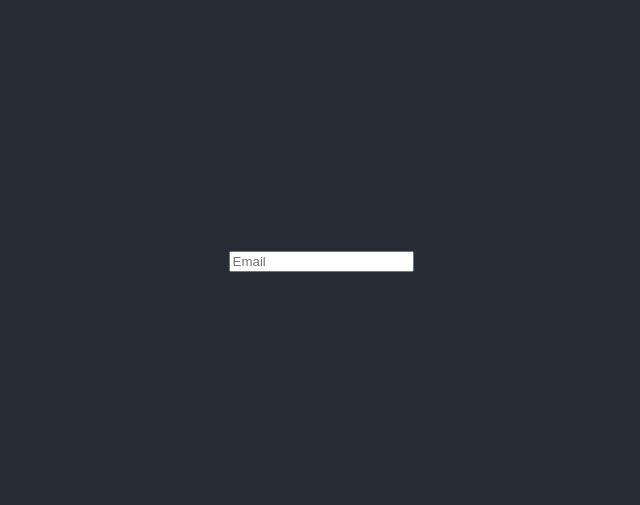
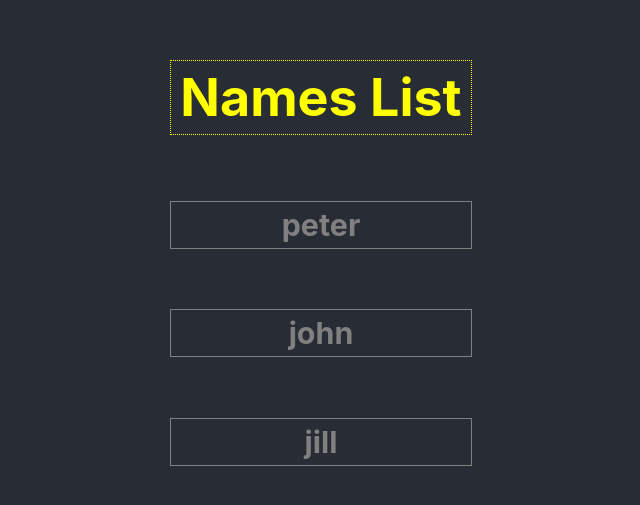
Before and after one commit to BCFCODE/react-hooks, a React (Create React App) app: page / in a window 1280 px wide. Shown: the part 139-644 px from the top of the page, without its empty margins (319-959 px from the left). Built offline with nearby package versions, Linux system fonts and the light colour scheme.

Commit message:
START 2.5. Fragments

```diff
--- a/src/App.js
+++ b/src/App.js
@@ -1,13 +1,15 @@
 import React from "react";
 import "./App.scss";
-import Input from './components/Input'
-
+import NameTag from "./components/nameTag";
 
 function App() {
   return (
     <div className="App">
       <header className="App-header">
-        <Input placeholder="Email" type="text"></Input>
+        <h1 className="name title">Names List</h1>
+        <NameTag>peter</NameTag>
+        <NameTag>john</NameTag>
+        <NameTag>jill</NameTag>
       </header>
     </div>
   );
--- /dev/null
+++ b/src/components/nameTag.js
@@ -0,0 +1,7 @@
+import React from "react";
+
+const nameTag = (props) => {
+  return <h3 className="name">{props.children}</h3>;
+};
+
+export default nameTag;
```
